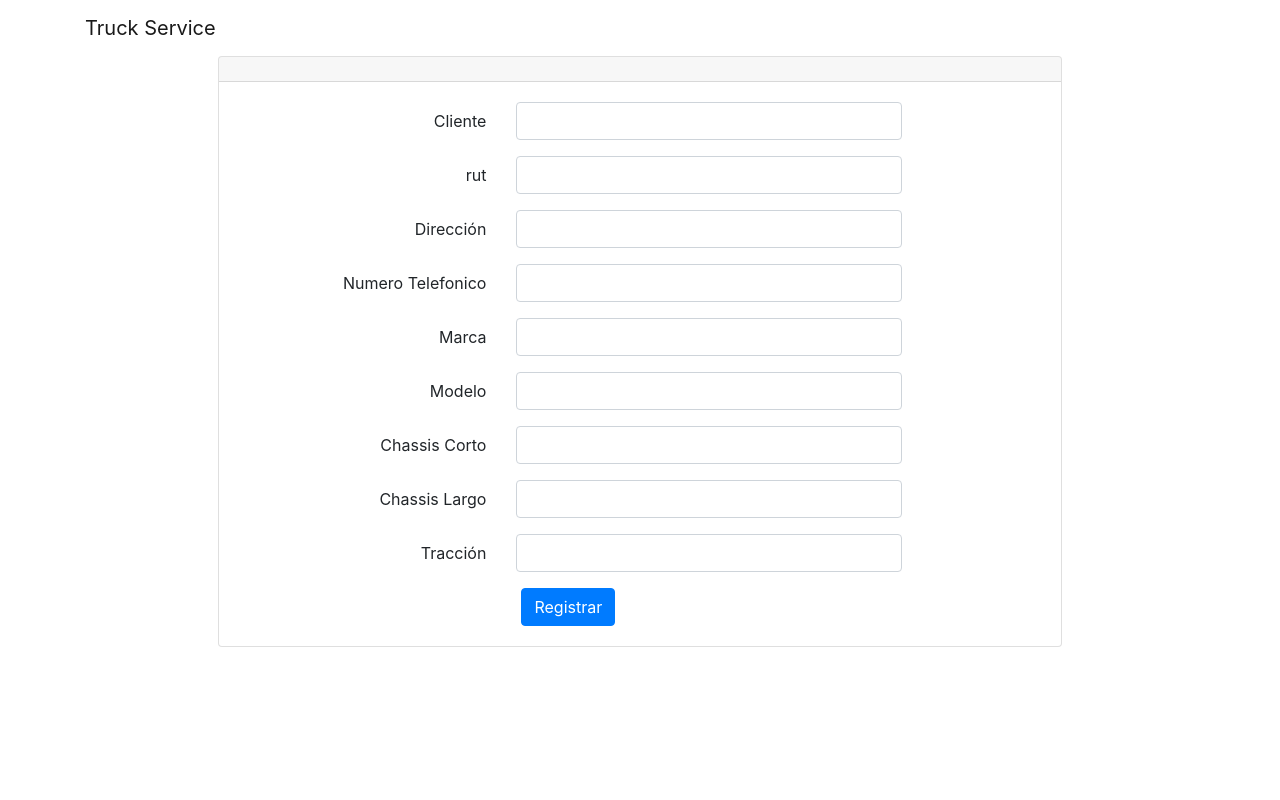
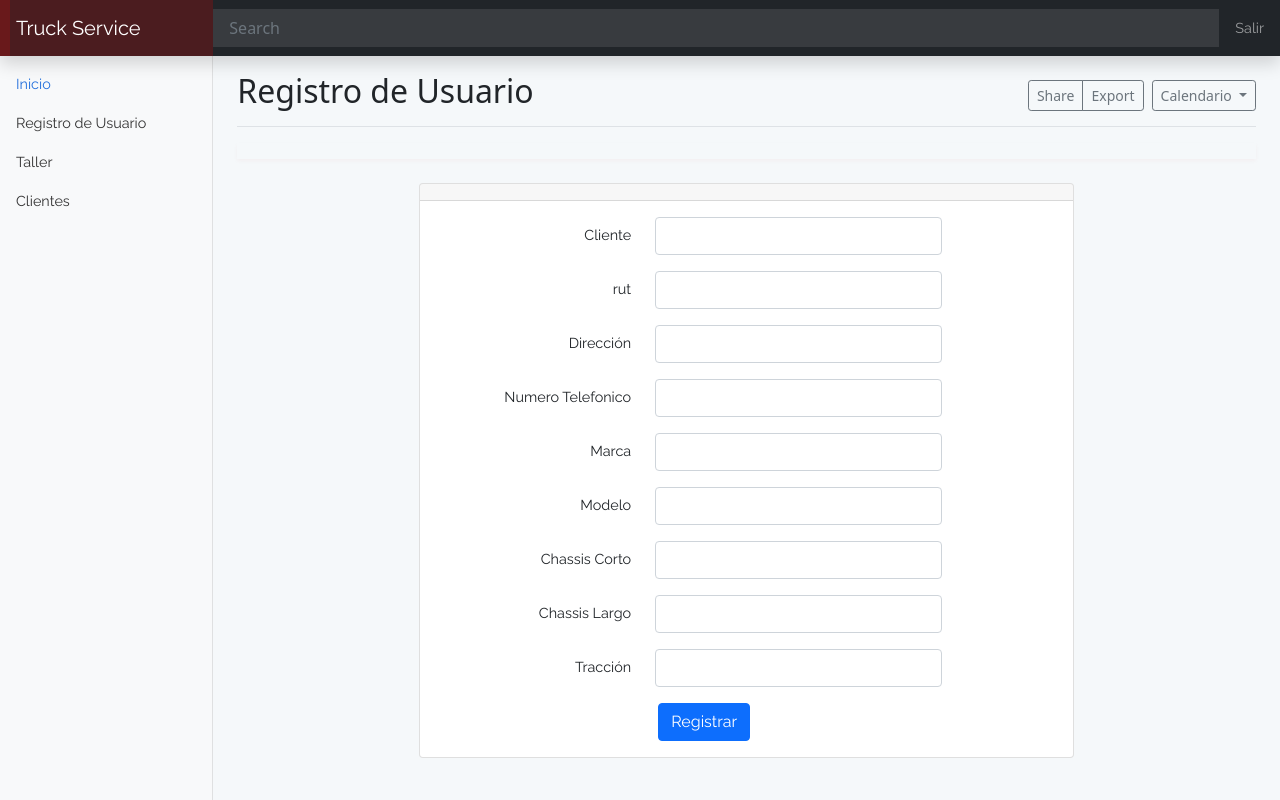
Before and after one commit to vbarraurzua/TallerMecanico, a plain HTML site: page registro.html in a window 1280 px wide. Drawn offline with nearby package versions, Linux system fonts and the light colour scheme.

Commit message:
se modifico registro usuario

```diff
--- a/registro.html
+++ b/registro.html
@@ -15,14 +15,97 @@
 
     <!-- Bootstrap CSS -->
     <link rel="stylesheet" href="https://stackpath.bootstrapcdn.com/bootstrap/4.1.3/css/bootstrap.min.css">
+    <title>Truck Service</title>
 
-    <title>Truck Service</title>
+    <link rel="canonical" href="https://getbootstrap.com/docs/5.1/examples/dashboard/">
+
+
+
+    <!-- Bootstrap core CSS -->
+<link href="css\bootstrap.min.css" rel="stylesheet">
+
+    <style>
+      .bd-placeholder-img {
+        font-size: 1.125rem;
+        text-anchor: middle;
+        -webkit-user-select: none;
+        -moz-user-select: none;
+        user-select: none;
+      }
+
+      @media (min-width: 768px) {
+        .bd-placeholder-img-lg {
+          font-size: 3.5rem;
+        }
+      }
+    </style>
+    <!-- Custom styles for this template -->
+    <link href="css\dashboard.css" rel="stylesheet">
+  </head>
+  <body>
+
+<header class="navbar navbar-dark sticky-top bg-dark flex-md-nowrap p-0 shadow">
+  <a class="navbar-brand col-md-3 col-lg-2 me-0 px-3" href="#">Truck Service</a>
+  <button class="navbar-toggler position-absolute d-md-none collapsed" type="button" data-bs-toggle="collapse" data-bs-target="#sidebarMenu" aria-controls="sidebarMenu" aria-expanded="false" aria-label="Toggle navigation">
+    <span class="navbar-toggler-icon"></span>
+  </button>
+  <input class="form-control form-control-dark w-100" type="text" placeholder="Search" aria-label="Search">
+  <div class="navbar-nav">
+    <div class="nav-item text-nowrap">
+      <a class="nav-link px-3" href="#">Salir</a>
+    </div>
+  </div>
+</header>
+
+<div class="container-fluid">
+  <div class="row">
+    <nav id="sidebarMenu" class="col-md-3 col-lg-2 d-md-block bg-light sidebar collapse">
+      <div class="position-sticky pt-3">
+        <ul class="nav flex-column">
+          <li class="nav-item">
+            <a class="nav-link active" aria-current="page" href="#">
+              <span data-feather="home"></span>
+              Inicio
+            </a>
+          </li>
+          <li class="nav-item">
+            <a class="nav-link" href="registro.html">
+              <span data-feather="file"></span>
+              Registro de Usuario
+            </a>
+          </li>
+          <li class="nav-item">
+            <a class="nav-link" href="#">
+              <span data-feather="bar-chart-2"></span>
+              Taller
+            </a>
+          </li>
+          <li class="nav-item">
+            <a class="nav-link" href="#">
+              <span data-feather="users"></span>
+              Clientes
+          </a>
+    </nav>
+
+    <main class="col-md-9 ms-sm-auto col-lg-10 px-md-4">
+      <div class="d-flex justify-content-between flex-wrap flex-md-nowrap align-items-center pt-3 pb-2 mb-3 border-bottom">
+        <h1 class="h2">Registro de Usuario</h1>
+        <div class="btn-toolbar mb-2 mb-md-0">
+          <div class="btn-group me-2">
+            <button type="button" class="btn btn-sm btn-outline-secondary">Share</button>
+            <button type="button" class="btn btn-sm btn-outline-secondary">Export</button>
+          </div>
+          <button type="button" class="btn btn-sm btn-outline-secondary dropdown-toggle">
+            <span data-feather="calendar"></span>
+            Calendario
+          </button>
+        </div>
+      </div>
 </head>
 <body>
 
 <nav class="navbar navbar-expand-lg navbar-light navbar-laravel">
     <div class="container">
-    <a class="navbar-brand" href="index.html">Truck Service</a>
     <button class="navbar-toggler" type="button" data-toggle="collapse" data-target="#navbarSupportedContent" aria-controls="navbarSupportedContent" aria-expanded="false" aria-label="Toggle navigation">
         <span class="navbar-toggler-icon"></span>
     </div>
```
